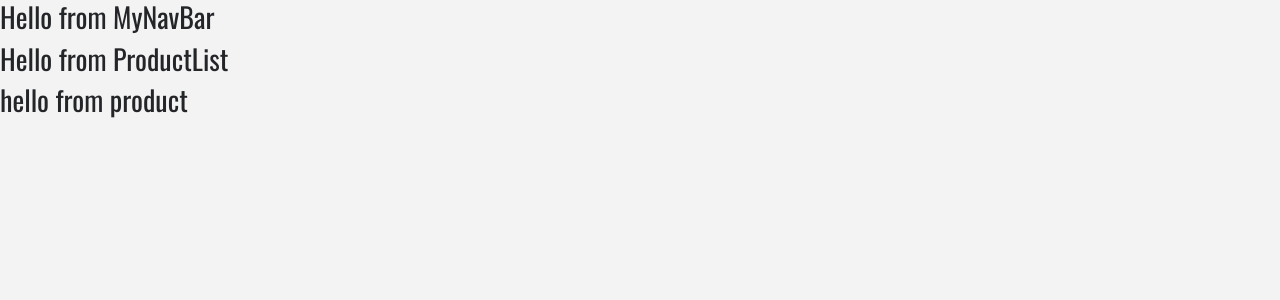
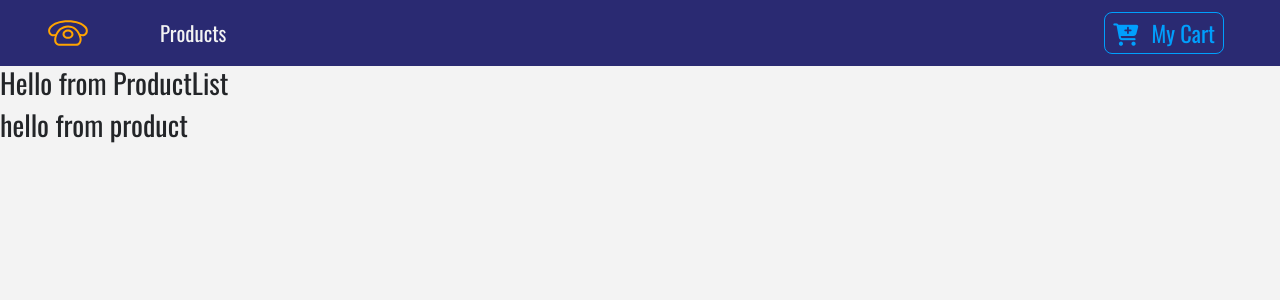
Before and after one commit to TommyWillen/REACTive-ecommerce-with-paypal, a React (Create React App) app: page / in a window 1280 px wide. Shown: the top 300 px of the page. Built offline with nearby package versions, Linux system fonts and the light colour scheme.

Commit message:
finished navbar and added button styled component

```diff
--- a/package.json
+++ b/package.json
@@ -12,6 +12,7 @@
     "react-dom": "^17.0.2",
     "react-router-dom": "^5.2.0",
     "react-scripts": "4.0.3",
+    "styled-components": "^5.2.1",
     "web-vitals": "^1.1.1"
   },
   "scripts": {
--- a/src/App.js
+++ b/src/App.js
@@ -1,8 +1,6 @@
 import { Switch, Route } from "react-router-dom";
-import logo from "./logo.svg";
 import "./App.css";
 import "bootstrap/dist/css/bootstrap.min.css";
-import { Container, Row, Col } from "react-bootstrap";
 import React from "react";
 import MyNavbar from "./components/MyNavbar/MyNavbar";
 import ProductList from "./components/ProductList/ProductList";
--- /dev/null
+++ b/src/components/Button/Button.js
@@ -0,0 +1,21 @@
+import styled from "styled-components";
+
+export const ButtonContainer = styled.button`
+  text-transform: capitalize;
+  font-size: 1.4rem;
+  background: transparent;
+  border: 0.05rem solid var(--lightBlue);
+  color: var(--lightBlue);
+  border-radius: 0.5rem;
+  padding: 0.2rem 0.5rem;
+  cursor: pointer;
+  margin: 0.2rem 0.5rem 0.2rem 0;
+  transition: all 0.5s ease-in-out;
+  &:hover{
+      background: var(--lightBlue);
+      color: var(--mainBlue);
+  }
+  &:focus{
+      outline:none;
+  }
+`;
--- a/src/components/MyNavbar/MyNavbar.js
+++ b/src/components/MyNavbar/MyNavbar.js
@@ -1,12 +1,52 @@
-import React from 'react'
+import React from "react";
+import { Link } from "react-router-dom";
+import { Navbar, Nav } from "react-bootstrap";
+import logo from "../../logo.svg";
+import { ButtonContainer } from "../Button/Button";
+import styled from "styled-components";
+
+const NavWrapper = styled.nav`
+background: var(--mainBlue);
+.nav-link{
+    color:var(--mainWhite) !important;
+    font-size: 1.3rem
+}
+`;
 
 const MyNavbar = () => {
+  return (
+    <div>
+      <NavWrapper>
+        <Navbar expand="sm" className="navbar-dark px-sm-5">
+          {/*
+https://www.iconfinder.com/icons/1243689/call_phone_icon
+Creative Commons (Attribution 3.0 Unported);
+https://www.iconfinder.com/Makoto_msk */}
+          <Link to="/">
+            <Navbar.Brand>
+              <img src={logo} alt="store icon" />
+            </Navbar.Brand>
+          </Link>
+          <Nav className="align-items-center">
+            <Nav.Item className="ml-5">
+              <Link to="/" className="nav-link">
+                Products
+              </Link>
+            </Nav.Item>
+          </Nav>
+          <Link to="/cart" className="ml-auto">
+            <ButtonContainer>
+              <span className="mr-2">
+                {" "}
+                <i className="fas fa-cart-plus" />
+              </span>{" "}
+              my cart
+            </ButtonContainer>
+          </Link>
+        </Navbar>
+      </NavWrapper>
+    </div>
+  );
+};
 
-    return (
-        <div>
-           <h3> Hello from MyNavBar</h3>
-        </div>
-    )
-}
-
-export default MyNavbar
+export default MyNavbar;
```
Also changed, not shown: 1 other file (tests, documents, lock files or other folders).
